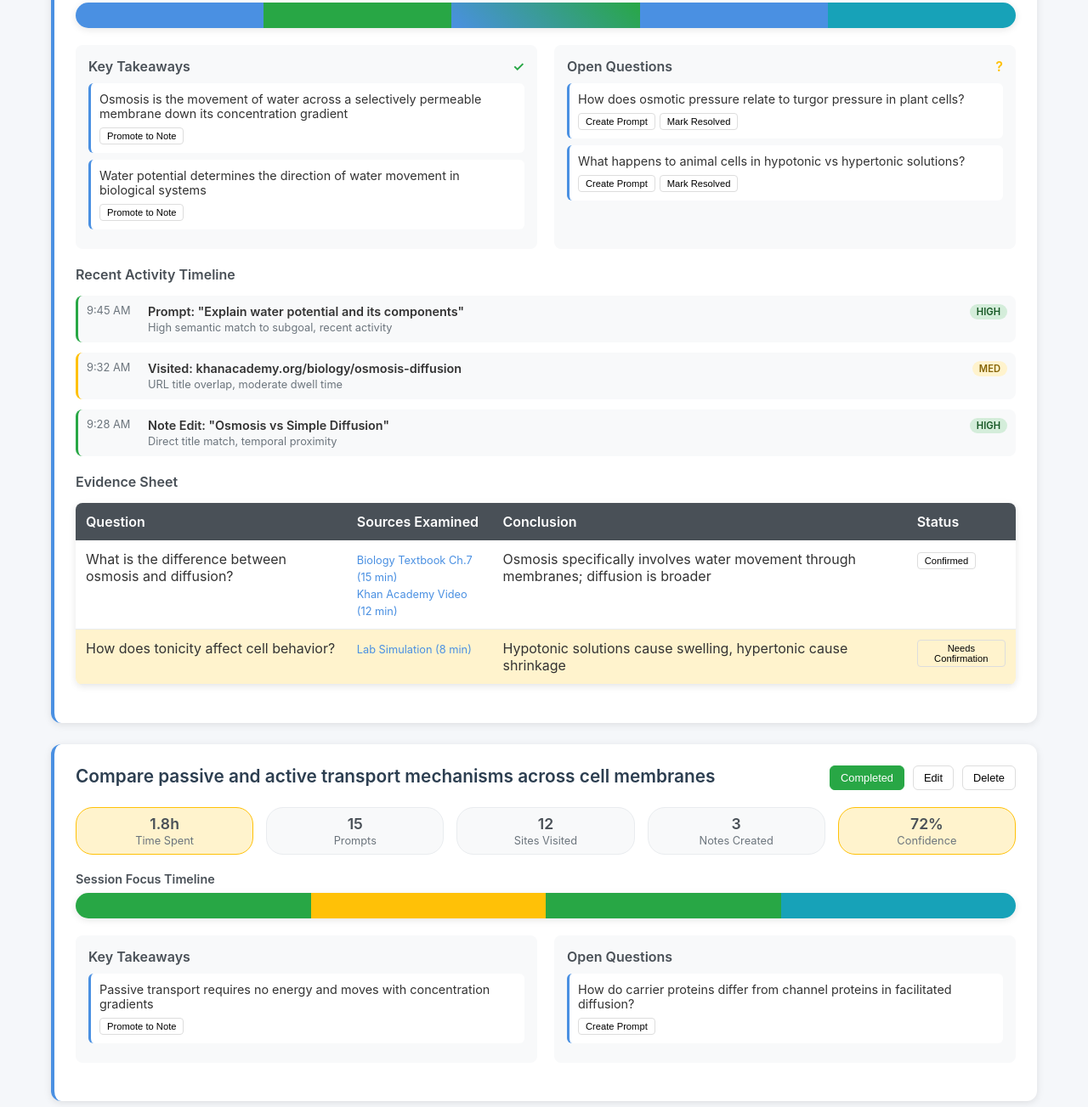
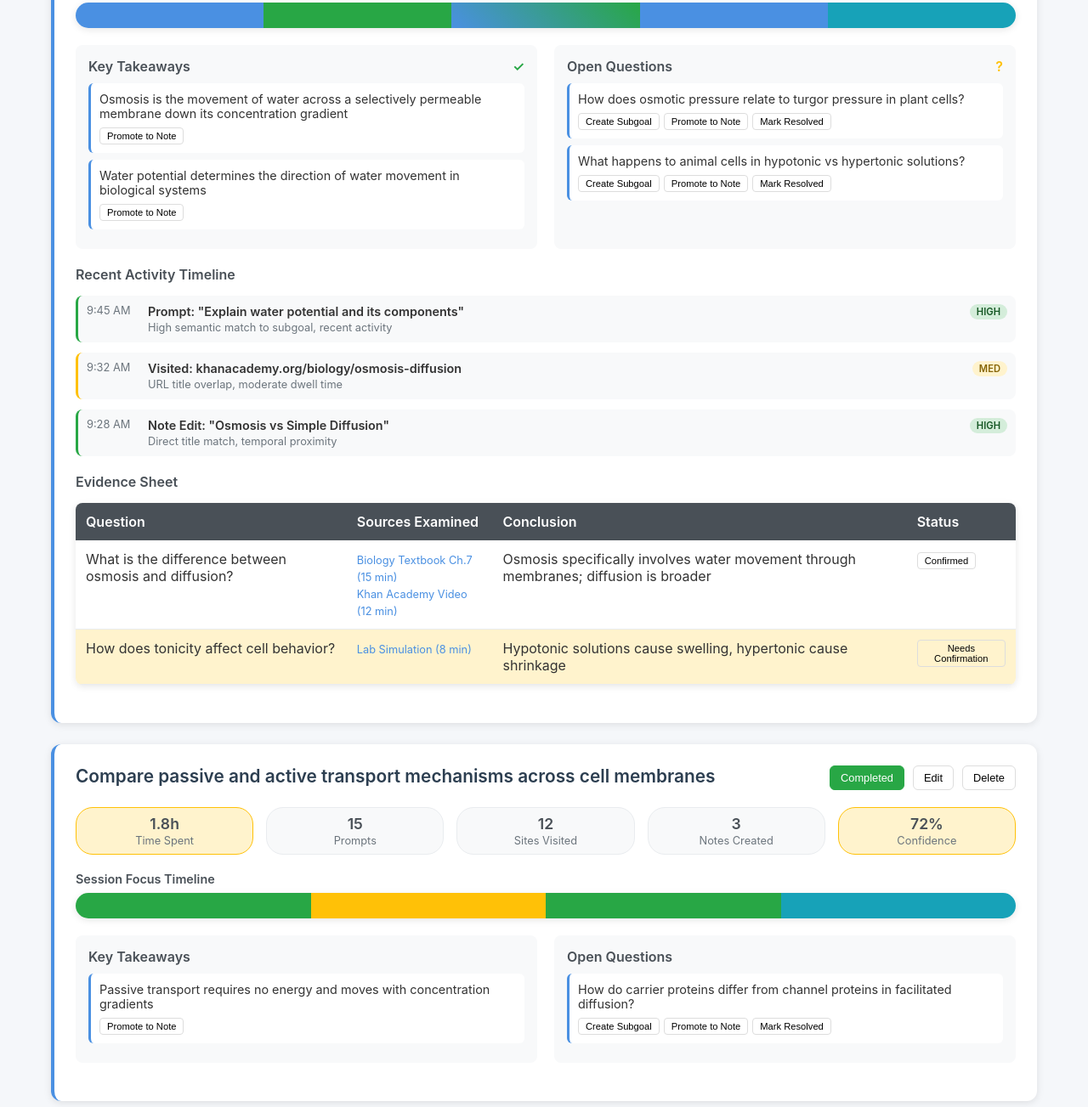
Before and after one commit to kurgoUSF/Mockups, a plain HTML site: page index.html in a window 1280 px wide. Shown: the part 537-1840 px from the top of the page at 85% size. Drawn offline with Linux system fonts and the light colour scheme.

Commit message:
Update index.html

```diff
--- a/index.html
+++ b/index.html
@@ -510,14 +510,16 @@
                     <div class="insight-item">
                         How does osmotic pressure relate to turgor pressure in plant cells?
                         <div class="insight-actions">
-                            <button class="mini-btn">Create Prompt</button>
+                            <button class="mini-btn">Create Subgoal</button>
+                            <button class="mini-btn">Promote to Note</button>
                             <button class="mini-btn">Mark Resolved</button>
                         </div>
                     </div>
                     <div class="insight-item">
                         What happens to animal cells in hypotonic vs hypertonic solutions?
                         <div class="insight-actions">
-                            <button class="mini-btn">Create Prompt</button>
+                            <button class="mini-btn">Create Subgoal</button>
+                            <button class="mini-btn">Promote to Note</button>
                             <button class="mini-btn">Mark Resolved</button>
                         </div>
                     </div>
@@ -651,7 +653,9 @@
                     <div class="insight-item">
                         How do carrier proteins differ from channel proteins in facilitated diffusion?
                         <div class="insight-actions">
-                            <button class="mini-btn">Create Prompt</button>
+                            <button class="mini-btn">Create Subgoal</button>
+                            <button class="mini-btn">Promote to Note</button>
+                            <button class="mini-btn">Mark Resolved</button>
                         </div>
                     </div>
                 </div>
```
